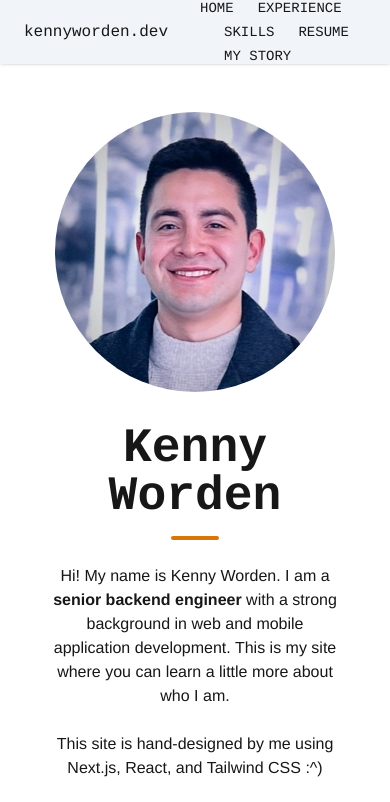
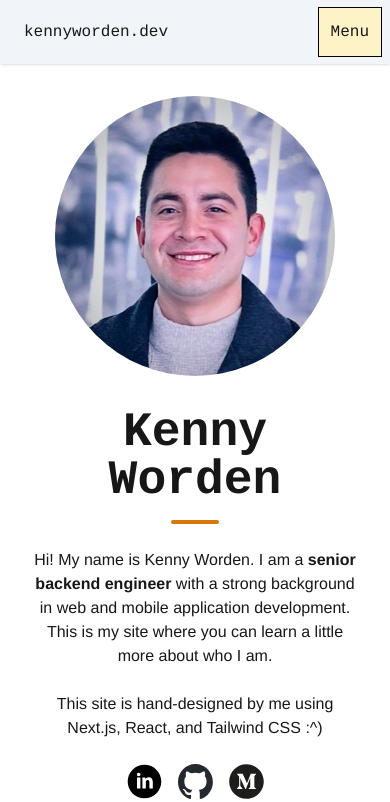
Before and after one commit to kkworden/kenny-worden-web, a Next.js app: page / in a window 390 px wide. Shown: the top 802 px of the page. Built offline with nearby package versions, Linux system fonts and the light colour scheme.

Commit message:
Mobile menu

```diff
--- a/src/components/Navbar.tsx
+++ b/src/components/Navbar.tsx
@@ -1,5 +1,6 @@
 'use client';
 import React from 'react';
+import Link from "next/link";
 
 interface NavItem {
   label: string,
@@ -41,16 +42,72 @@ const scrollToSection = (id: string) => {
 };
 
 export default function Navbar() {
+  const [isOpen, setIsOpen] = React.useState(false);
+
+  function getMenuClasses() {
+    let menuClasses: string[] = [];
+    if (isOpen) {
+      menuClasses = [
+        "flex",
+        "absolute",
+        "items-center",
+        "top-[64px]",
+        "bg-amber-100",
+        "w-full",
+        "left-0",
+        "flex-col",
+        "text-center",
+        "justify-center",
+      ];
+    } else {
+      menuClasses = ["hidden", "md:flex"];
+    }
+    return menuClasses.join(" ");
+  }
+
+  function getLinkClasses() {
+    const linkClasses: string[] = [
+      "text-lg",
+      "md:text-sm",
+      "hover:text-amber-600",
+      "p-8",
+      "md:p-0",
+      "md:hover:bg-none"
+    ];
+    if (isOpen) {
+      linkClasses.push("w-full")
+      linkClasses.push("hover:bg-amber-200")
+    }
+    return linkClasses.join(" ");
+  }
+
+  function goToSectionAndClose(route: string) {
+    if (isOpen) {
+      setIsOpen(false);
+    }
+    scrollToSection(route);
+  }
+
   return (
     <header className="w-full h-16 bg-slate-100 shadow fixed">
       <nav className="justify-between items-center flex h-full w-full p-2">
         <div className="p-4 space-x-6">
-          kennyworden.dev
+          <Link href="/">kennyworden.dev</Link>
         </div>
-        <div className="p-4 space-x-6">
+        <div className={`${getMenuClasses()} md:p-4 md:space-x-6`}>
           {PAGES.map(({ label, route }, i) =>
-            <button className="text-sm" key={i} onClick={()=> scrollToSection(route)}>{label.toUpperCase()}</button>
+            <button
+              key={i}
+              className={getLinkClasses()}
+              onClick={()=> goToSectionAndClose(route)}>
+              {label.toUpperCase()}
+            </button>
           )}
+        </div>
+        <div className="md:hidden flex">
+          <button className="p-3 bg-amber-100" style={{border: "1px solid black"}} onClick={()=> setIsOpen(!isOpen)}>
+            Menu
+          </button>
         </div>
       </nav>
     </header>
--- a/src/components/SocialBar.tsx
+++ b/src/components/SocialBar.tsx
@@ -4,7 +4,7 @@ import Image from "next/image";
 const socialSize: number = 35;
 
 export default function SocialBar() {
-  return (<div className="flex space-x-4">
+  return (<div className="flex space-x-4 items-center">
     <a href="https://linkedin.com/in/kenneth-worden">
       <Image src="/linkedin_social.svg" height={socialSize} width={socialSize} alt="LinkedIn"/>
     </a>
--- a/src/components/sections/ExperienceSection.tsx
+++ b/src/components/sections/ExperienceSection.tsx
@@ -61,7 +61,7 @@ const EXPERIENCES: Array<ExperienceInformation> = [
 
 export default function ExperienceSection() {
   return (
-    <section id="experience" className="p-12 bg-slate-50">
+    <section id="experience" className="p-8 bg-slate-50">
       <SectionHeader title="Experience" />
       <div className="flex flex-col items-center justify-center text-center">
         {EXPERIENCES.map(({ imageSrc, companyName, positions }, i) => (
--- a/src/components/sections/HeroSection.tsx
+++ b/src/components/sections/HeroSection.tsx
@@ -6,7 +6,7 @@ import SocialBar from "@/components/SocialBar";
 
 export default function HeroSection() {
   return (
-    <section id="home" className="p-12">
+    <section id="home" className="p-8">
       <div className="flex flex-col items-center justify-center text-center md:flex-row md:justify-start md:text-left md:space-x-6">
         <div className="flex justify-center items-center md:w-1/2">
           <Image
--- a/src/components/sections/MyStorySection.tsx
+++ b/src/components/sections/MyStorySection.tsx
@@ -3,7 +3,7 @@ import SectionHeader from "@/components/SectionHeader";
 
 export default function MyStorySection() {
   return (
-    <section id="my-story" className="p-12 ">
+    <section id="my-story" className="p-8">
       <SectionHeader title="My Story"/>
       <div className="flex">
         <div className="w-0 lg:w-1/5"></div>
--- a/src/components/sections/ResumeSection.tsx
+++ b/src/components/sections/ResumeSection.tsx
@@ -4,7 +4,7 @@ import SectionHeader from "@/components/SectionHeader";
 
 export default function ResumeSection() {
   return (
-    <section id="resume" className="p-12 bg-slate-50">
+    <section id="resume" className="p-8 bg-slate-50">
       <SectionHeader title="Resume" />
       <div className="flex flex-col items-center justify-center text-center">
         <p>
--- a/src/components/sections/SkillsSection.tsx
+++ b/src/components/sections/SkillsSection.tsx
@@ -4,25 +4,28 @@ import SectionHeader from "@/components/SectionHeader";
 
 export default function SkillsSection() {
   return (
-    <section id="skills" className="p-12">
+    <section id="skills" className="p-8">
       <div className="flex">
         <div className="w-0 lg:w-1/5"></div>
-        <div className="w-full lg:w-3/5 p-6 bg-white">
+        <div className="w-full lg:w-3/5 bg-white">
           <SectionHeader title="Skills"/>
           <h2 className="text-xl">Languages</h2>
           <SkillRow skills={[
             "Java", "Python", "Kotlin", "Scala", "Javascript (ES6)", "Typescript", "C", "C++", "Ruby", "Go", "PHP", "HTML", "CSS", "Shell"
           ]}/>
           <br/>
+          <br/>
           <h2 className="text-xl">Frameworks</h2>
           <SkillRow skills={[
             "Spring", "Django", "Flask", "GraphQL", "Rails", "Node.js", "React", "Redux", "Android SDK", "Angular", "Reactive (RxJava, Reactor)", "JUnit"
           ]}/>
           <br/>
+          <br/>
           <h2 className="text-xl">AWS</h2>
           <SkillRow skills={[
             "S3", "DynamoDB", "EC2", "Lambda", "CloudFormation", "CDK", "IAM", "Cognito", "API Gateway", "ECS", "Step Functions", "SNS", "SQS", "KMS", "Kinesis", "CloudWatch"
           ]}/>
+          <br/>
           <br/>
           <h2 className="text-xl">Infrastructure</h2>
           <SkillRow skills={[
```
